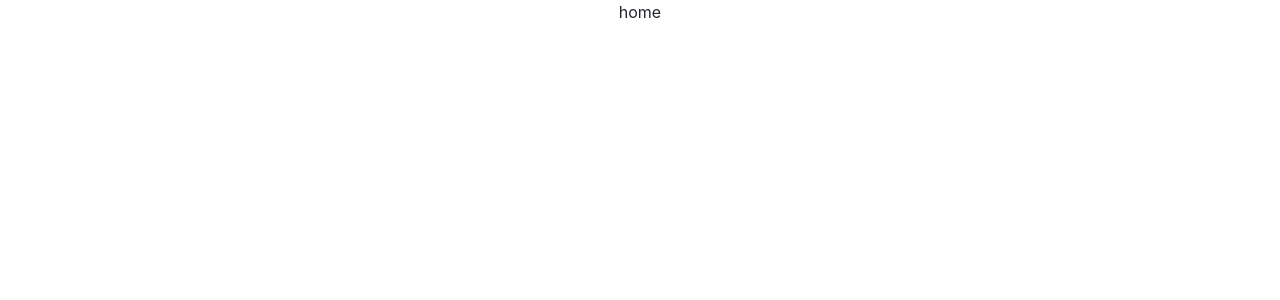
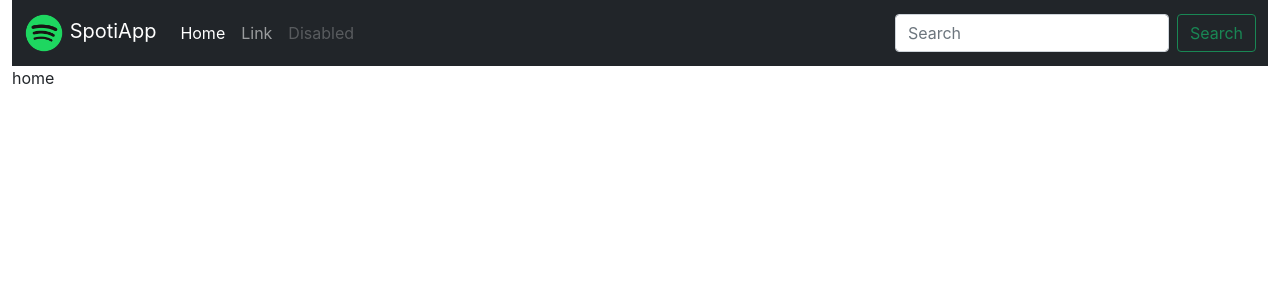
Before and after one commit to sbs001/SpotiApp-React-TS, a React (Create React App) app: page / in a window 1280 px wide. Shown: the top 300 px of the page. Built offline with nearby package versions, Linux system fonts and the light colour scheme.

Commit message:
Add: nav component

```diff
--- a/public/index.html
+++ b/public/index.html
@@ -24,6 +24,8 @@
     -->
     <link href="https://cdn.jsdelivr.net/npm/bootstrap@5.0.2/dist/css/bootstrap.min.css" rel="stylesheet" integrity="sha384-EVSTQN3/azprG1Anm3QDgpJLIm9Nao0Yz1ztcQTwFspd3yD65VohhpuuCOmLASjC" crossorigin="anonymous">
     <script src="https://cdn.jsdelivr.net/npm/bootstrap@5.0.2/dist/js/bootstrap.bundle.min.js" integrity="sha384-MrcW6ZMFYlzcLA8Nl+NtUVF0sA7MsXsP1UyJoMp4YLEuNSfAP+JcXn/tWtIaxVXM" crossorigin="anonymous"></script>
+    <script src="https://cdn.jsdelivr.net/npm/@popperjs/core@2.9.2/dist/umd/popper.min.js" integrity="sha384-IQsoLXl5PILFhosVNubq5LC7Qb9DXgDA9i+tQ8Zj3iwWAwPtgFTxbJ8NT4GN1R8p" crossorigin="anonymous"></script>
+    <script src="https://cdn.jsdelivr.net/npm/bootstrap@5.0.2/dist/js/bootstrap.min.js" integrity="sha384-cVKIPhGWiC2Al4u+LWgxfKTRIcfu0JTxR+EQDz/bgldoEyl4H0zUF0QKbrJ0EcQF" crossorigin="anonymous"></script>
     <title>SpotiApp</title>
 </head>
 
--- a/src/App.tsx
+++ b/src/App.tsx
@@ -1,12 +1,13 @@
 import React from 'react';
-import logo from './logo.svg';
 import './App.css';
 import Home from './Components/Home/Home';
+import Nav from './Components/Nav/Nav';
 
 function App() {
   return (
-    <div className="App">
-    <Home />
+    <div className="container-fluid">
+      <Nav />
+      <Home />
     </div>
   );
 }
--- /dev/null
+++ b/src/Components/Nav/Nav.tsx
@@ -0,0 +1,42 @@
+import React from 'react';
+import logo from '../img/logo.png';
+
+export default function Nav(): JSX.Element {
+
+  return (
+    <nav className="navbar navbar-expand-lg navbar-dark bg-dark">
+      <div className="container-fluid">
+        <a className="navbar-brand" href="#">
+          <img src={logo} alt="" width="40" height="40"/>
+          <span className="mr-5"> SpotiApp</span>
+        </a>
+        <button className="navbar-toggler" type="button" data-bs-toggle="collapse" data-bs-target="#navbarSupportedContent" aria-controls="navbarSupportedContent" aria-expanded="false" aria-label="Toggle navigation">
+          <span className="navbar-toggler-icon"></span>
+        </button>
+
+        <div className="collapse navbar-collapse" id="navbarSupportedContent">
+          <ul className="navbar-nav me-auto mb-2 mb-lg-0">
+
+            <li className="nav-item">
+              <a className="nav-link active" aria-current="page" href="#">Home</a>
+            </li>
+
+            <li className="nav-item">
+              <a className="nav-link" href="#">Link</a>
+            </li>
+            <li className="nav-item">
+              <a className="nav-link disabled" href="#" aria-disabled="true">Disabled</a>
+            </li>
+
+          </ul>
+
+          <form className="d-flex">
+            <input className="form-control me-2" type="search" placeholder="Search" aria-label="Search" />
+            <button className="btn btn-outline-success" type="submit">Search</button>
+          </form>
+
+        </div>
+      </div>
+    </nav>
+  )
+}
```
Also changed, not shown: src/Components/img/logo.png (added), src/Components/img/noimage.png (added).
